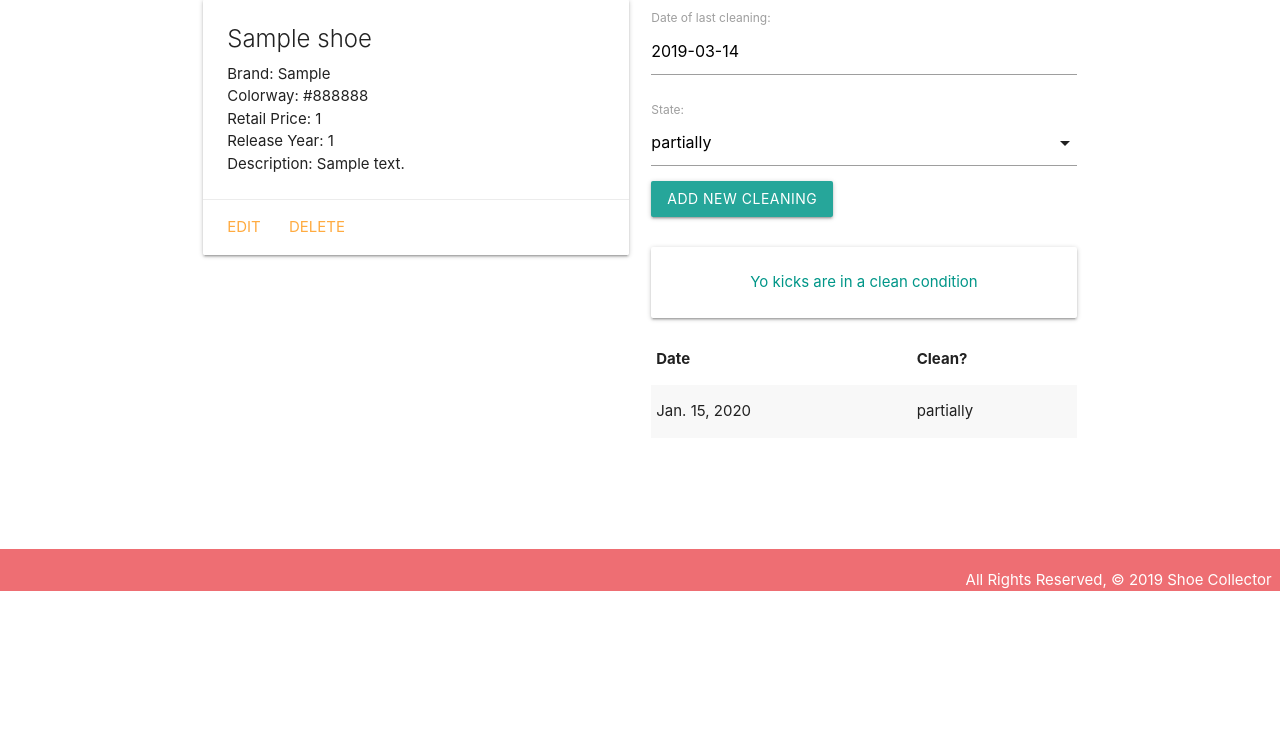
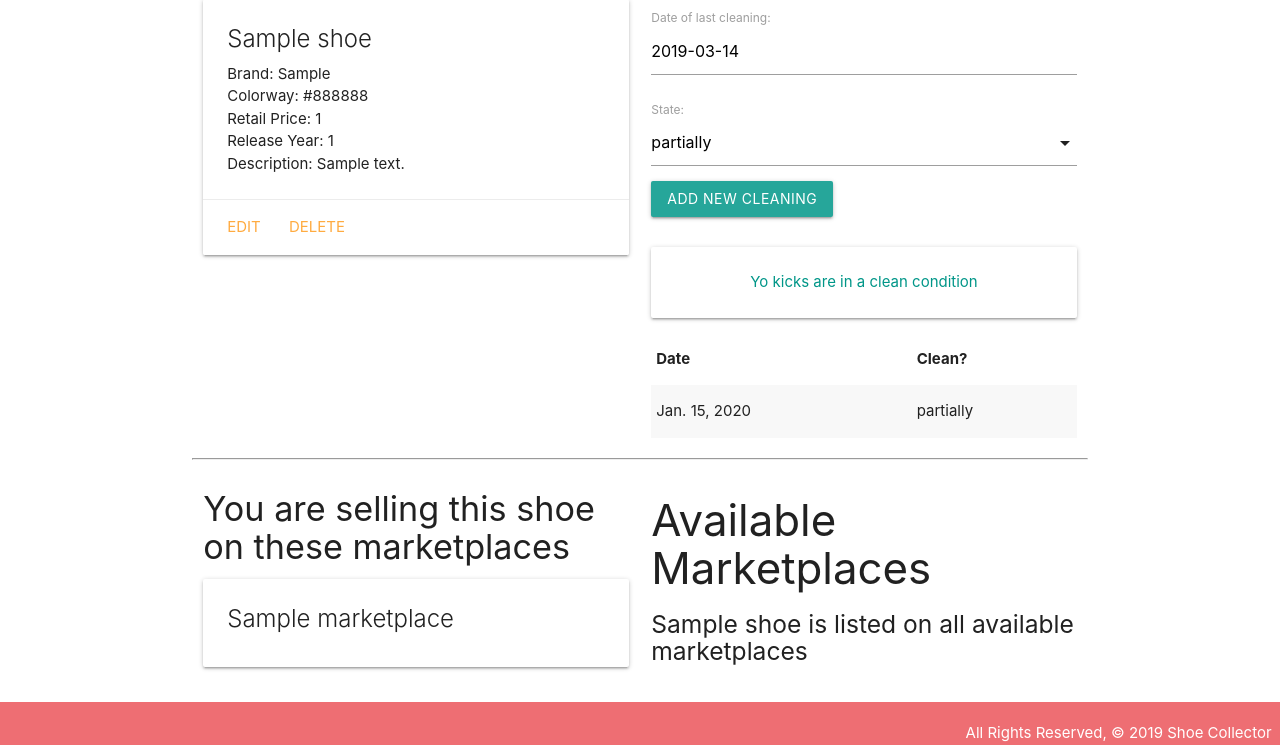
Before and after one commit to sntruong12/shoecollector, a Django app: page /shoes/1/ in a window 1280 px wide. Shown: the part 209-954 px from the top of the page. Before the commit the page ends 800 px from the top, so only its background shows below. Run offline with Django 3.2, Linux system fonts and the light colour scheme; tables that the repository leaves empty hold one stand-in row (values such as "Sample post").

Commit message:
add section to show marketplaces for the shoe and the missing marketplaces

```diff
--- a/main_app/templates/shoes/detail.html
+++ b/main_app/templates/shoes/detail.html
@@ -50,6 +50,49 @@
   </div>
 </div>
 
+<hr>
+<div class="row">
+  <div class="col s6">
+    <h4>You are selling this shoe on these marketplaces</h4>
+    {% if shoe.marketplaces.count %}
+      {% for marketplace in shoe.marketplaces.all %}
+        <div class="card">
+          <div class="card-content">
+            <span class="card-title">
+              {{ marketplace.name }}
+            </span>
+          </div>
+        </div>
+      {% endfor %}
+    {% else %}
+      <h5>No Marketplaces :(</h5>
+    {% endif %}
+  </div>
+  <!-- Available marketplace will come after this line -->
+  <div class="col s6">
+    <h3>Available Marketplaces</h3>
+    {% if marketplaces.count %}
+      {% for marketplace in marketplaces.all %}
+        <div class="card">
+          <div class="card-content">
+            <span class="card-title">
+              {{ marketplace.name }}
+            </span>
+          </div>
+          <div class="card-action">
+            <form action="{% url 'assoc_marketplace' shoe.id marketplace.id %}" method="post">
+              {% csrf_token %}
+              <button type="submit" class="btn">Add</button>
+            </form>
+          </div>
+        </div>
+      {% endfor %}
+    {% else %}
+      <h5>{{shoe.name}} is listed on all available marketplaces</h5>
+    {% endif %}
+  </div>
+</div>
+
 <script>
   // initialize date picker
   var dateEl = document.getElementById('id_date');
```
